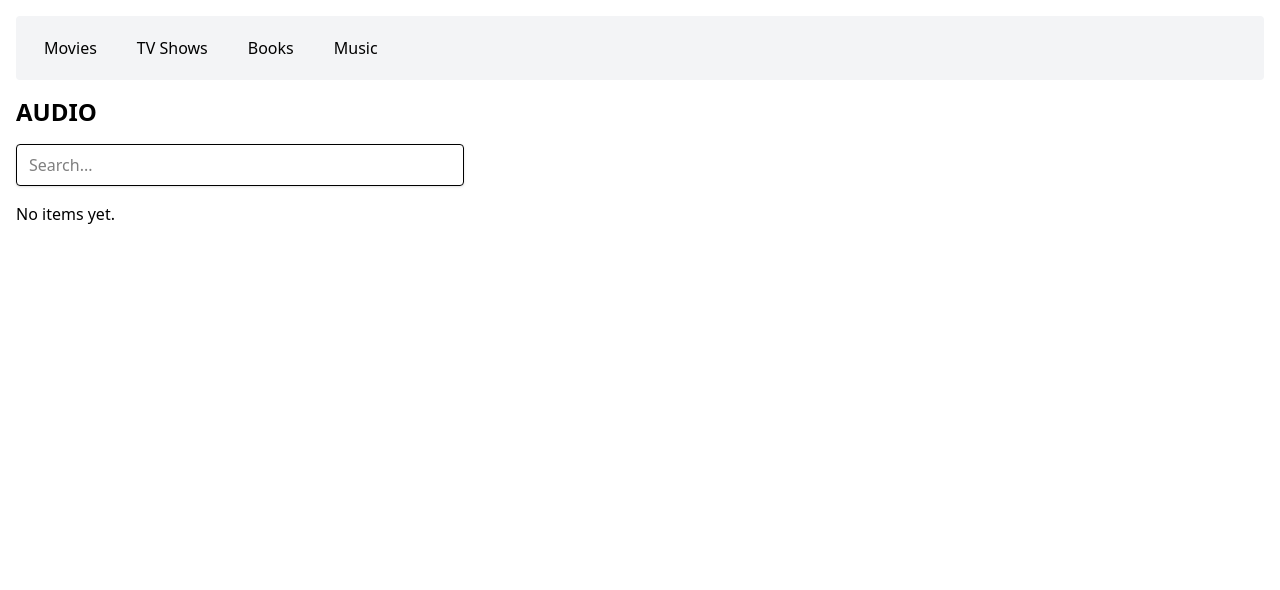
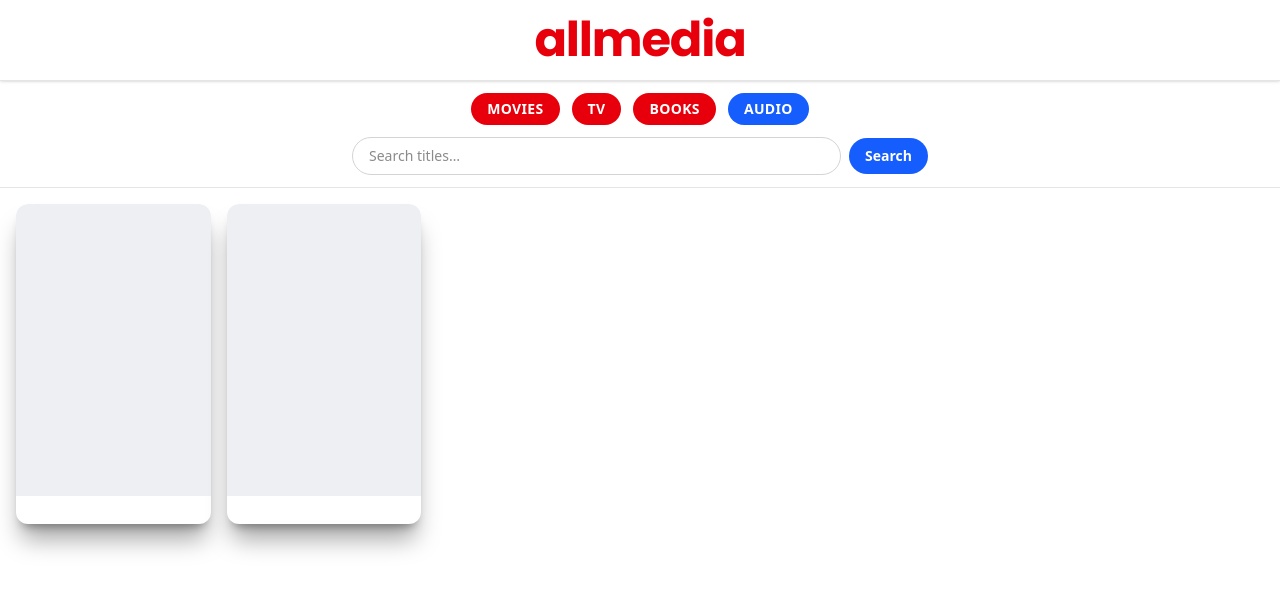
Before and after one commit to shewho1119/OneMed1a_App, a Next.js app in the folder onemed1a-frontend/: page /audio in a window 1280 px wide. Shown: the top 590 px of the page. Built offline with nearby package versions, Linux system fonts and the light colour scheme.

Commit message:
UI improvements for navigation bar, logo and grid design
Improving styling for navigation bar, logo and grid design.

```diff
--- a/onemed1a-frontend/src/app/[mediaType]/page.js
+++ b/onemed1a-frontend/src/app/[mediaType]/page.js
@@ -1,7 +1,4 @@
-import React from "react";
-import MediaNav from "@/components/MediaNavigation";
 import MediaGrid from "@/components/MediaGrid";
-import SearchBar from "@/components/SearchBar";
 import PropTypes from "prop-types";
 
 const mediaData = {
@@ -9,48 +6,47 @@ const mediaData = {
     { id: 1, title: "Inception", coverUrl: "/next.svg", year: 2010 },
     { id: 2, title: "Interstellar", coverUrl: "/next.svg", year: 2014 },
   ],
-  tvshows: [
-    { id: 3, title: "Breaking Bad", coverUrl: "/next.svg", year: 2008 },
-    { id: 4, title: "Dark", coverUrl: "/next.svg", year: 2017 },
+  tv: [
+    { id: 1, title: "Breaking Bad", coverUrl: "/next.svg", year: 2008 },
+    { id: 2, title: "Dark", coverUrl: "/next.svg", year: 2017 },
   ],
-  music: [
-    { id: 5, title: "Abbey Road", coverUrl: "/next.svg", year: 1969 },
-    { id: 6, title: "Dark Side of the Moon", coverUrl: "/next.svg", year: 1973 },
-    { id: 7, title: "Thriller", coverUrl: "/next.svg", year: 1982 },
+  audio: [
+    { id: 1, title: "Abbey Road", coverUrl: "/next.svg", year: 1969 },
+    { id: 2, title: "Thriller", coverUrl: "/next.svg", year: 1982 },
   ],
   books: [
-    { id: 8, title: "1984", coverUrl: "/next.svg", year: 1949 },
-    { id: 9, title: "Brave New World", coverUrl: "/next.svg", year: 1932 },
-    { id: 10, title: "Fahrenheit 451", coverUrl: "/next.svg", year: 1953 },
+    { id: 1, title: "1984", coverUrl: "/next.svg", year: 1949 },
+    { id: 2, title: "Brave New World", coverUrl: "/next.svg", year: 1932 },
+    { id: 3, title: "Fahrenheit 451", coverUrl: "/next.svg", year: 1953 },
   ],
 };
 
-export default function MediaPage({ params }) {
-  const resolvedParams = React.use(params);
-  const { mediaType } = resolvedParams;
+export default async function MediaPage({ params, searchParams }) {
+  const { mediaType } = await params;
+
+  // In Next 15+, searchParams is a Promise<URLSearchParams>
+  const sp = await searchParams;
+  const qRaw = typeof sp?.get === "function" ? sp.get("q") : sp?.q;
+  const q = (qRaw || "").toString().trim().toLowerCase();
 
   const items = mediaData[mediaType] || [];
-
-  const allItems = Object.entries(mediaData).flatMap(([category, arr]) =>
-    arr.map(item => ({ ...item, category }))
-  );
+  const filtered = q
+    ? items.filter((it) => {
+        const title = (it.title || "").toLowerCase();
+        const year = String(it.year || "");
+        return title.includes(q) || year.includes(q);
+      })
+    : items;
 
   return (
     <div className="p-4">
-      <MediaNav />
-      <h1 className="text-2xl font-bold my-4">{mediaType.toUpperCase()}</h1>
 
-      <div className="mb-4">
-        <SearchBar items={allItems} />
-      </div>
-
-      <MediaGrid items={items} />
+      <MediaGrid items={filtered} />
     </div>
   );
 }
 
 MediaPage.propTypes = {
-  params: PropTypes.shape({
-    mediaType: PropTypes.string.isRequired,
-  }).isRequired,
+  params: PropTypes.any,
+  searchParams: PropTypes.any,
 };
--- a/onemed1a-frontend/src/app/globals.css
+++ b/onemed1a-frontend/src/app/globals.css
@@ -1 +1,22 @@
 @import "tailwindcss";
+
+:root {
+  --background: #ffffff;
+  --foreground: #171717;
+
+  --card: var(--background);
+  --card-foreground: var(--foreground);
+  --muted-foreground: #6b7280;
+  --ring: #2563eb;
+  --ring-offset: var(--background);
+  --shadow: rgba(0,0,0,.35);
+  --skeleton: #e5e7eb;
+
+  --font-sans: var(--font-poppins), ui-sans-serif, system-ui;
+}
+
+body {
+  background: var(--background);
+  color: var(--foreground);
+  font-family: var(--font-sans);
+}
--- a/onemed1a-frontend/src/app/layout.js
+++ b/onemed1a-frontend/src/app/layout.js
@@ -1,29 +1,54 @@
-import { Geist, Geist_Mono } from "next/font/google";
+import { Poppins } from "next/font/google";
 import "./globals.css";
+import Logo from "@/components/Logo";
+import MediaNavigation from "@/components/MediaNavigation";
+import PropTypes from "prop-types";
 
-const geistSans = Geist({
-  variable: "--font-geist-sans",
+const poppins = Poppins({
   subsets: ["latin"],
-});
-
-const geistMono = Geist_Mono({
-  variable: "--font-geist-mono",
-  subsets: ["latin"],
+  weight: ["400", "500", "600", "700"],
+  variable: "--font-poppins",
 });
 
 export const metadata = {
-  title: "Create Next App",
-  description: "Generated by create next app",
+  title: "AllMedia",
+  description: "A central hub for movies, TV shows, books, and music.",
 };
 
 export default function RootLayout({ children }) {
   return (
     <html lang="en">
-      <body
-        className={`${geistSans.variable} ${geistMono.variable} antialiased`}
-      >
-        {children}
+      <head>
+        <meta charSet="utf-8" />
+        <meta name="viewport" content="width=device-width, initial-scale=1" />
+      </head>
+
+      <body className={`${poppins.variable} antialiased bg-white text-neutral-900`}>
+        {/* Sticky logo only */}
+        <header
+          className="sticky top-0 z-50 bg-white/90 backdrop-blur supports-[backdrop-filter]:bg-white/70 border-b border-neutral-200 shadow-sm"
+          aria-label="Application Header"
+        >
+          <div className="mx-auto max-w-7xl px-4 py-4 flex justify-center">
+            <Logo />
+          </div>
+        </header>
+
+        {/* Non-sticky navigation (no extra logo here) */}
+        <nav className="bg-white border-b border-neutral-200" aria-label="Media categories">
+          <div className="mx-auto max-w-7xl px-4 py-3 flex justify-center">
+            <MediaNavigation />
+          </div>
+        </nav>
+
+        <main id="main" className="min-h-screen">
+          {children}
+        </main>
       </body>
     </html>
   );
 }
+
+RootLayout.propTypes = {
+  children: PropTypes.node.isRequired,
+};
--- a/onemed1a-frontend/src/app/page.js
+++ b/onemed1a-frontend/src/app/page.js
@@ -2,7 +2,7 @@
 
 import Link from 'next/link';
 import { useState } from 'react';
-import { useRouter} from "next/navigation";
+import { useRouter } from "next/navigation";
 
 export default function LoginPage() {
   const router = useRouter();
@@ -32,13 +32,13 @@ export default function LoginPage() {
       const user = await response.json();
       console.log('Logged in user:', user);
 
-
       router.push('/movies');
     } catch (err) {
       console.error(err);
       setError('Network error');
     }
   };
+
   return (
     <div className="min-h-screen flex items-center justify-center bg-gray-50 py-12 px-4 sm:px-6 lg:px-8">
       <div className="max-w-md w-full space-y-8">
--- /dev/null
+++ b/onemed1a-frontend/src/components/Logo.js
@@ -0,0 +1,18 @@
+import { Poppins } from "next/font/google";
+import Link from "next/link";
+
+const poppins = Poppins({
+  subsets: ["latin"],
+  weight: ["700"],
+});
+
+export default function Logo() {
+  return (
+    <Link
+      href="/"
+      className={`${poppins.className} text-5xl font-bold tracking-tight text-red-600 hover:text-blue-600 transition-colors`}
+    >
+      allmedia
+    </Link>
+  );
+}
--- a/onemed1a-frontend/src/components/MediaGrid.js
+++ b/onemed1a-frontend/src/components/MediaGrid.js
@@ -1,37 +1,193 @@
+"use client";
+
+import { useEffect, useMemo, useRef, useState } from "react";
 import Image from "next/image";
+import Link from "next/link";
 import PropTypes from "prop-types";
 
-export default function MediaGrid({ items }) {
-  if (!items.length) return <p>No items yet.</p>;
+const DEFAULT_PAGE_SIZE = 40;
+const OBS_ROOT_MARGIN = "800px 0px";
+
+/** Compute cols from width (no matchMedia -> no deprecated listeners) */
+function colsFromWidth(w) {
+  if (w >= 1280) return 6;
+  if (w >= 1024) return 5;
+  if (w >= 768) return 4;
+  if (w >= 640) return 3;
+  return 2;
+}
+
+export default function MediaGrid({ items, pageSize = DEFAULT_PAGE_SIZE }) {
+  const data = Array.isArray(items) ? items : [];
+  const [visibleCount, setVisibleCount] = useState(Math.min(pageSize, data.length));
+  const [cols, setCols] = useState(2);
+  const sentinelRef = useRef(null);
+
+  // Infinite scroll
+  useEffect(() => {
+    const el = sentinelRef.current;
+    if (!el || typeof window === "undefined" || !("IntersectionObserver" in window)) return;
+    const io = new IntersectionObserver(
+      ([entry]) => {
+        if (!entry.isIntersecting) return;
+        setVisibleCount((prev) =>
+          prev >= data.length ? prev : Math.min(prev + pageSize, data.length)
+        );
+      },
+      { rootMargin: OBS_ROOT_MARGIN }
+    );
+    io.observe(el);
+    return () => io.disconnect();
+  }, [data.length, pageSize]);
+
+  // Column count from window width (no addListener/removeListener)
+  useEffect(() => {
+    if (typeof window === "undefined") return;
+    const update = () => setCols(colsFromWidth(window.innerWidth));
+    update();
+    let t = null;
+    const onResize = () => {
+      clearTimeout(t);
+      t = setTimeout(update, 100);
+    };
+    window.addEventListener("resize", onResize);
+    return () => {
+      clearTimeout(t);
+      window.removeEventListener("resize", onResize);
+    };
+  }, []);
+
+  // Distribute by row (i % cols), then render as column stacks
+  const columns = useMemo(() => {
+    const buckets = Array.from({ length: cols }, () => []);
+    const count = Math.min(visibleCount, data.length);
+    for (let i = 0; i < count; i += 1) {
+      const it = data[i];
+      if (it) buckets[i % cols].push(it);
+    }
+    return buckets;
+  }, [data, visibleCount, cols]);
+
+  const gridCols =
+    "grid grid-cols-2 sm:grid-cols-3 md:grid-cols-4 lg:grid-cols-5 xl:grid-cols-6 gap-4";
 
   return (
-    <div className="grid grid-cols-2 sm:grid-cols-3 md:grid-cols-4 gap-4">
-      {items.map((item) => (
-        <div
-          key={item.id}
-          className="p-2 bg-gray-100 rounded hover:shadow-lg transition"
-        >
-          <Image
-            src={item.coverUrl || "/placeholder.png"}
-            alt={item.title}
-            width={150}
-            height={200}
-          />
-          <h3 className="text-sm font-bold mt-2">{item.title}</h3>
-          <p className="text-xs">{item.year}</p>
-        </div>
-      ))}
-    </div>
+    <>
+      <div className={gridCols}>
+        {columns.map((col, ci) => {
+          const firstId = col[0]?.id ?? "none";
+          const lastId = col[col.length - 1]?.id ?? "none";
+          const colKey = `col-${ci}-${firstId}-${lastId}-${col.length}`;
+          return (
+            <div key={colKey} className="flex flex-col gap-4">
+              {col.map((item) => (
+                <Card key={item.id} item={item} />
+              ))}
+            </div>
+          );
+        })}
+      </div>
+      <div ref={sentinelRef} />
+    </>
   );
 }
 
+function Card({ item }) {
+  const [loaded, setLoaded] = useState(false);
+  const [src, setSrc] = useState(item.coverUrl || "/placeholder.png");
+
+  const isHrefValid = typeof item.href === "string" && item.href.trim().length > 0;
+
+  const wrapperClasses =
+    "block min-h-[44px] min-w-[44px] overflow-hidden group " +
+    "rounded-xl bg-[color:var(--card)] text-[color:var(--card-foreground)] " +
+    "shadow-xl shadow-[color:var(--shadow,rgba(0,0,0,.35))] transition " +
+    "hover:shadow-2xl hover:shadow-[color:var(--shadow,rgba(0,0,0,.55))] " +
+    "focus:outline-none focus-visible:ring-2 " +
+    "focus-visible:ring-[color:var(--ring,#2563eb)] " +
+    "focus-visible:ring-offset-2 focus-visible:ring-offset-[color:var(--ring-offset,transparent)] " +
+    "active:scale-[0.99] motion-safe:transition-transform";
+
+  const content = (
+    <>
+      <div className="relative w-full">
+        <div className="aspect-[2/3] w-full overflow-hidden rounded-t-xl">
+          {!loaded && (
+            <div className="h-full w-full animate-pulse bg-[color:var(--skeleton,#e5e7eb)]" aria-hidden="true" />
+          )}
+          <Image
+            src={src}
+            alt="" /* decorative; accessible label lives on wrapper */
+            width={400}
+            height={600}
+            className={`h-full w-full object-cover ${loaded ? "block" : "hidden"}`}
+            sizes="(max-width: 640px) 50vw, (max-width: 1024px) 33vw, 16vw"
+            onLoadingComplete={() => setLoaded(true)}
+            onError={() => setSrc("/placeholder.png")}
+            priority={false}
+          />
+        </div>
+
+        {/* Hover/focus overlay with white text */}
+        <div
+          className="
+            pointer-events-none absolute inset-x-0 bottom-0
+            translate-y-1 opacity-0 transition
+            group-hover:opacity-100 group-hover:translate-y-0
+            group-focus-within:opacity-100 group-focus-within:translate-y-0
+          "
+          aria-hidden="true"
+        >
+          <div className="from-black/70 via-black/40 to-transparent bg-gradient-to-t px-4 pt-6 pb-3">
+            <div className="text-white">
+              <h3 className="text-sm font-semibold leading-snug line-clamp-2">{item.title}</h3>
+              {(item.year || item.type || item.rating) && (
+                <p className="mt-1 text-xs leading-5 text-gray-200 truncate">
+                  {[item.year, item.type, item.rating].filter(Boolean).join(" • ")}
+                </p>
+              )}
+            </div>
+          </div>
+        </div>
+      </div>
+
+      {/* spacing; content lives in overlay */}
+      <div className="p-4 pt-3">
+        <span className="sr-only">
+          {item.title} {item.year ? `(${item.year})` : ""}
+        </span>
+      </div>
+    </>
+  );
+
+  return isHrefValid ? (
+    <Link href={item.href} aria-label={`${item.title}${item.year ? ` (${item.year})` : ""}`} className={wrapperClasses}>
+      {content}
+    </Link>
+  ) : (
+    <button type="button" aria-label={item.title} className={wrapperClasses}>
+      {content}
+    </button>
+  );
+}
+
+Card.propTypes = {
+  item: PropTypes.shape({
+    id: PropTypes.oneOfType([PropTypes.string, PropTypes.number]).isRequired,
+    coverUrl: PropTypes.string,
+    title: PropTypes.string.isRequired,
+    year: PropTypes.oneOfType([PropTypes.string, PropTypes.number]),
+    type: PropTypes.string,
+    rating: PropTypes.oneOfType([PropTypes.string, PropTypes.number]),
+    href: PropTypes.string,
+  }).isRequired,
+};
+
 MediaGrid.propTypes = {
-  items: PropTypes.arrayOf(
-    PropTypes.shape({
-      id: PropTypes.oneOfType([PropTypes.string, PropTypes.number]).isRequired,
-      coverUrl: PropTypes.string,
-      title: PropTypes.string.isRequired,
-      year: PropTypes.oneOfType([PropTypes.string, PropTypes.number]),
-    })
-  ).isRequired,
+  items: PropTypes.arrayOf(Card.propTypes.item).isRequired,
+  pageSize: PropTypes.number,
 };
+
+MediaGrid.defaultProps = {
+  pageSize: DEFAULT_PAGE_SIZE,
+};
--- a/onemed1a-frontend/src/components/MediaNavigation.js
+++ b/onemed1a-frontend/src/components/MediaNavigation.js
@@ -1,24 +1,77 @@
+"use client";
+
 import Link from "next/link";
+import { usePathname, useRouter, useSearchParams } from "next/navigation";
+import { useCallback, useState, useEffect } from "react";
 
-export default function MediaNav() {
+export default function MediaNavigation() {
+  const pathname = usePathname();
+  const router = useRouter();
+  const searchParams = useSearchParams();
+
   const tabs = [
     { name: "Movies", href: "/movies" },
-    { name: "TV Shows", href: "/tvshows" },
+    { name: "TV", href: "/tv" },
     { name: "Books", href: "/books" },
-    { name: "Music", href: "/music" },
+    { name: "Audio", href: "/audio" },
   ];
 
+  // Restore q from URL so the input reflects current filter
+  const initialQ = searchParams?.get("q") ?? "";
+  const [q, setQ] = useState(initialQ);
+
+  useEffect(() => {
+    // keep input in sync if URL changes externally
+    setQ(searchParams?.get("q") ?? "");
+  }, [searchParams]);
+
+  const onSubmit = useCallback(
+    (e) => {
+      e.preventDefault();
+      const params = new URLSearchParams(searchParams?.toString() || "");
+      if (q?.trim()) params.set("q", q.trim());
+      else params.delete("q");
+      router.push(`${pathname}?${params.toString()}`);
+    },
+    [q, pathname, router, searchParams]
+  );
+
   return (
-    <nav className="flex gap-4 bg-gray-100 p-4 rounded">
-      {tabs.map((tab) => (
-        <Link
-          key={tab.name}
-          href={tab.href}
-          className="px-3 py-1 rounded hover:bg-gray-300 transition font-medium"
+    <div className="w-full flex flex-col items-center gap-3">
+      <nav className="flex flex-wrap justify-center gap-3" role="navigation" aria-label="Media categories">
+        {tabs.map((t) => {
+          const active = pathname?.startsWith(t.href);
+          return (
+            <Link
+              key={t.name}
+              href={t.href + (q ? `?q=${encodeURIComponent(q)}` : "")}
+              aria-current={active ? "page" : undefined}
+              className={`px-4 py-1.5 text-sm font-semibold uppercase tracking-wide rounded-full transition-colors
+                ${active ? "bg-blue-600 text-white" : "bg-red-600 text-white hover:bg-red-700"}`}
+            >
+              {t.name}
+            </Link>
+          );
+        })}
+      </nav>
+
+      {/* Search bar */}
+      <form onSubmit={onSubmit} className="w-full max-w-xl flex items-center gap-2">
+        <input
+          type="search"
+          value={q}
+          onChange={(e) => setQ(e.target.value)}
+          placeholder="Search titles…"
+          className="flex-1 rounded-full border border-neutral-300 px-4 py-2 text-sm outline-none focus:ring-2 focus:ring-blue-600 focus:border-blue-600"
+          aria-label="Search titles"
+        />
+        <button
+          type="submit"
+          className="px-4 py-2 rounded-full bg-blue-600 text-white text-sm font-semibold hover:bg-blue-700 transition-colors"
         >
-          {tab.name}
-        </Link>
-      ))}
-    </nav>
+          Search
+        </button>
+      </form>
+    </div>
   );
 }
```
